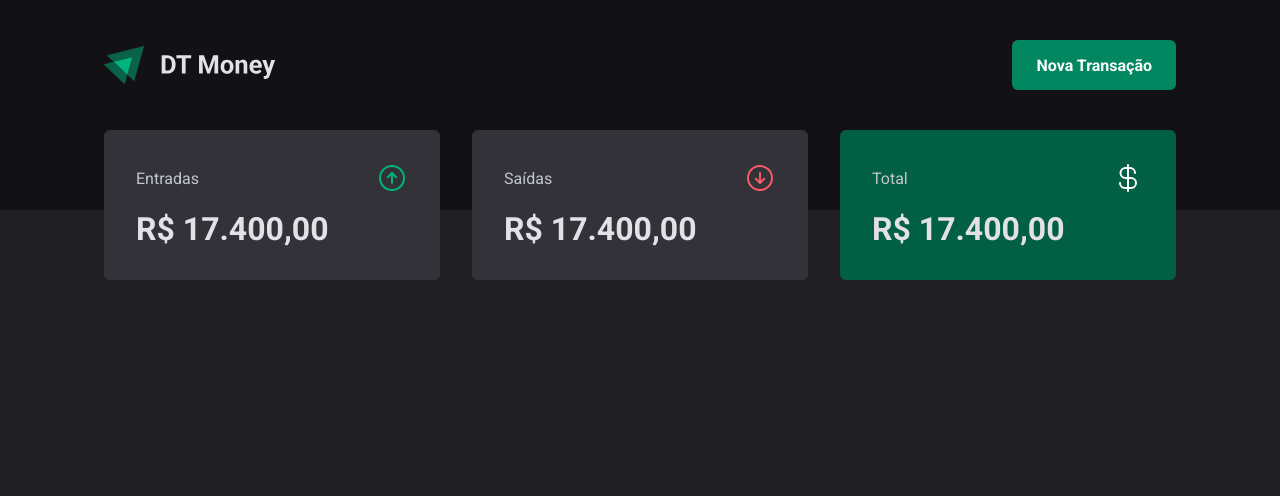
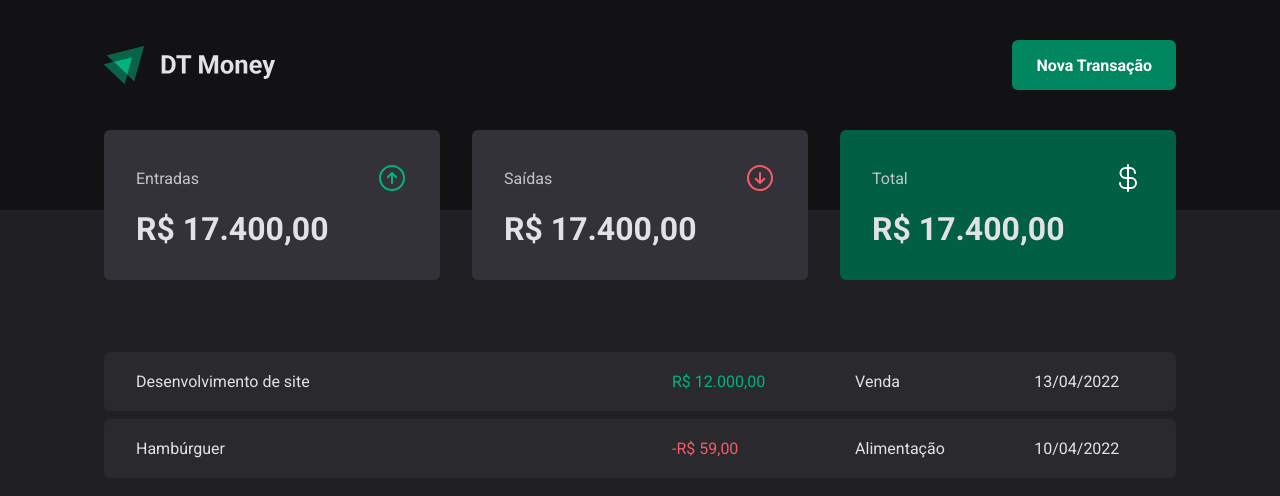
Before and after one commit to luizprsjr/dt-money, a React (Vite) app: page / in a window 1280 px wide. Shown: the top 496 px of the page. Built offline with nearby package versions, Linux system fonts and the light colour scheme.

Commit message:
feat: create transactions table

```diff
--- a/src/pages/Transactions/index.tsx
+++ b/src/pages/Transactions/index.tsx
@@ -1,11 +1,43 @@
 import { Header } from '../../components/Header'
 import { Summary } from '../../components/Summary'
+import {
+  PriceHighlight,
+  TransactionsContainer,
+  TransactionsTable,
+} from './styles'
 
 export function Transactions() {
   return (
     <div>
       <Header />
       <Summary />
+
+      <TransactionsContainer>
+        <TransactionsTable>
+          <tbody>
+            <tr>
+              <td width="50%">Desenvolvimento de site</td>
+              <td>
+                <PriceHighlight variant="income">
+                  R$ 12.000,00
+                </PriceHighlight>
+              </td>
+              <td>Venda</td>
+              <td>13/04/2022</td>
+            </tr>
+            <tr>
+              <td width="50%">Hambúrguer</td>
+              <td>
+                <PriceHighlight variant="outcome">
+                  -R$ 59,00
+                </PriceHighlight>
+              </td>
+              <td>Alimentação</td>
+              <td>10/04/2022</td>
+            </tr>
+          </tbody>
+        </TransactionsTable>
+      </TransactionsContainer>
     </div>
   );
 }
--- a/src/pages/Transactions/styles.ts
+++ b/src/pages/Transactions/styles.ts
@@ -0,0 +1,35 @@
+import styled from 'styled-components'
+
+export const TransactionsContainer = styled.main`
+  width: 100%;
+  max-width: 1120px;
+  margin: 4rem auto 0;
+  padding: 0 1.5rem;
+`;
+
+export const TransactionsTable = styled.table`
+  width: 100%;
+  border-collapse: separate;
+  border-spacing: 0 0.5rem;
+  /* margin-top: 1.5rem; */
+  td {
+    padding: 1.25rem 2rem;
+    background: ${props => props.theme["gray-700"]};
+    &:first-child {
+      border-top-left-radius: 6px;
+      border-bottom-left-radius: 6px;
+    }
+    &:last-child {
+      border-top-right-radius: 6px;
+      border-bottom-right-radius: 6px;
+    }
+  }
+`;
+
+interface PriceHighlightProps {
+  variant: "income" | "outcome";
+}
+
+export const PriceHighlight = styled.span<PriceHighlightProps>`
+  color: ${props => props.variant === "income" ? props.theme["green-300"] : props.theme["red-300"]};
+`;
```
